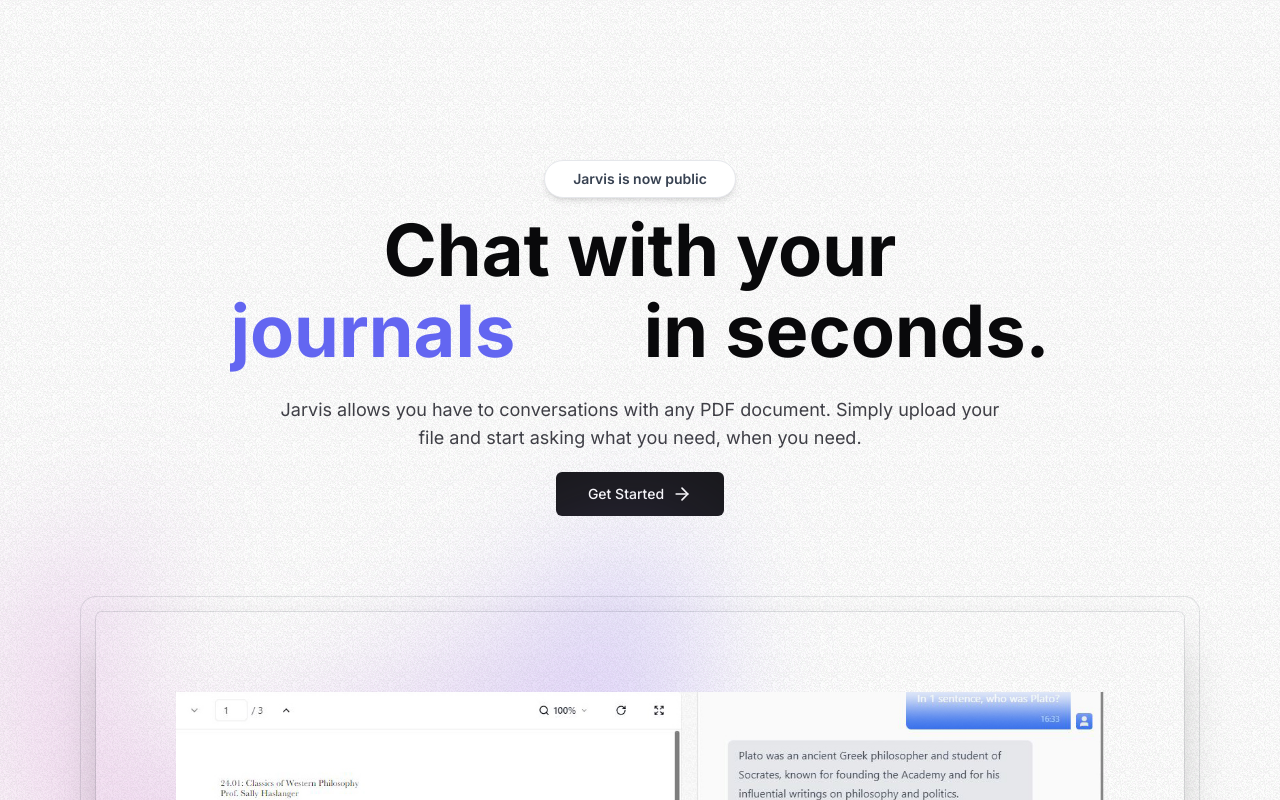
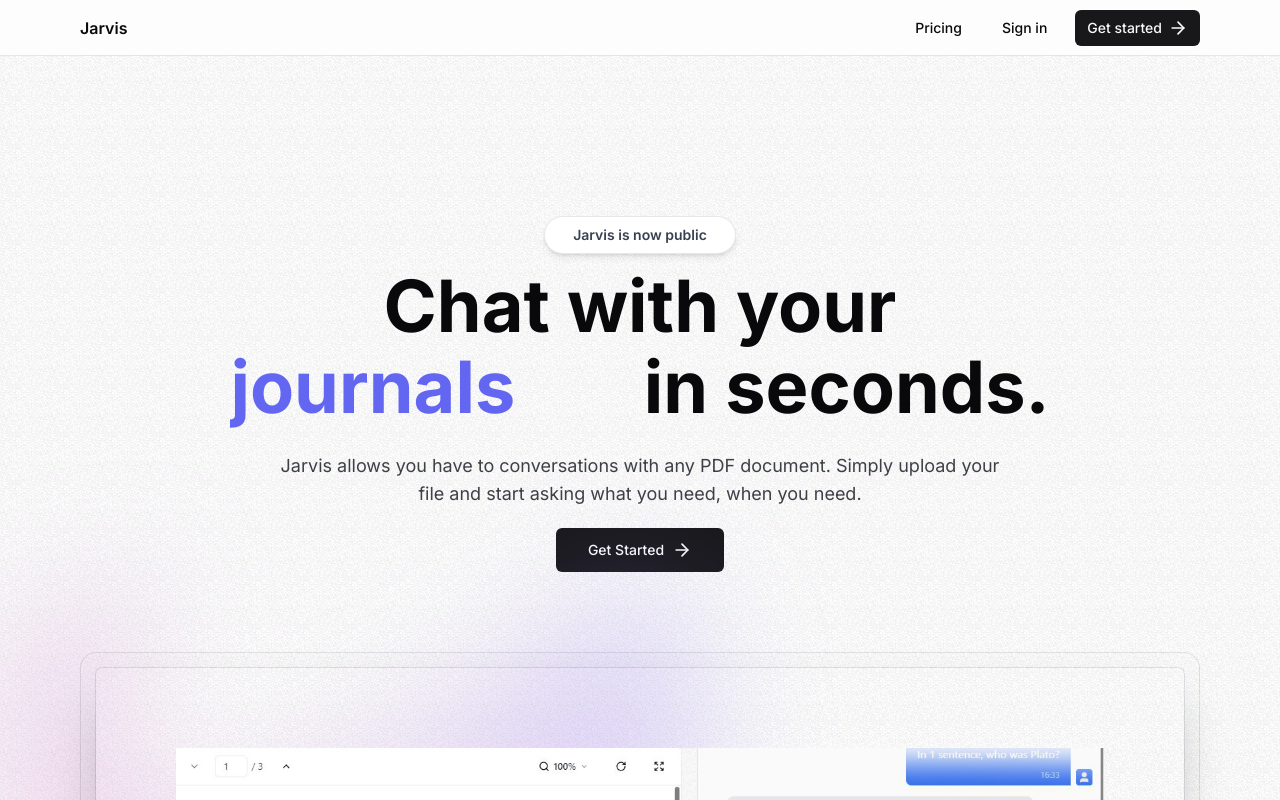
Before and after one commit to duonghao/jarvis, a Next.js app: page / in a window 1280 px wide. Shown: the top 800 px of the page. Built offline with nearby package versions, Linux system fonts and the light colour scheme.

Commit message:
Added navbar and kinde auth

```diff
--- a/package.json
+++ b/package.json
@@ -9,6 +9,7 @@
     "lint": "next lint"
   },
   "dependencies": {
+    "@kinde-oss/kinde-auth-nextjs": "^2.0.7",
     "@radix-ui/react-slot": "^1.0.2",
     "@tailwindcss/typography": "^0.5.10",
     "class-variance-authority": "^0.7.0",
--- /dev/null
+++ b/src/app/api/auth/[kindeAuth]/route.ts
@@ -0,0 +1,7 @@
+import { handleAuth } from '@kinde-oss/kinde-auth-nextjs/server';
+import { NextRequest } from 'next/server';
+
+export async function GET(request: NextRequest, { params }: any) {
+  const endpoint = params.kindeAuth;
+  return handleAuth(request, endpoint);
+}
--- a/src/app/layout.tsx
+++ b/src/app/layout.tsx
@@ -2,6 +2,7 @@
 import { Inter } from 'next/font/google';
 import './globals.css';
 import { cn } from '@/lib/utils';
+import Navbar from '@/components/Navbar';
 
 const inter = Inter({ subsets: ['latin'] });
 
@@ -23,6 +24,7 @@
           inter.className
         )}
       >
+        <Navbar />
         {children}
       </body>
     </html>
--- a/src/components/MaxWidthWrapper.tsx
+++ b/src/components/MaxWidthWrapper.tsx
@@ -5,7 +5,7 @@
   className,
   children,
 }: {
-  className: string;
+  className?: string;
   children: ReactNode;
 }) {
   return (
--- /dev/null
+++ b/src/components/Navbar.tsx
@@ -0,0 +1,46 @@
+import React from 'react';
+import MaxWidthWrapper from './MaxWidthWrapper';
+import Link from 'next/link';
+import { buttonVariants } from './ui/button';
+import { LoginLink, RegisterLink } from '@kinde-oss/kinde-auth-nextjs/server';
+import { ArrowRight } from 'lucide-react';
+
+export default function Navbar() {
+  return (
+    <nav className="sticky h-14 inset-x-0 top-0 z-30 w-full border-b border-gray-200 bg-white/75 backdrop-blur-lg transition-all">
+      <MaxWidthWrapper>
+        <div className="flex h-14 items-center justify-between border-b border-zinc-200">
+          <Link href="\" className="flex z-40 font-semibold">
+            Jarvis
+          </Link>
+          <div className="hidden items-center space-x-4 sm:flex">
+            <Link
+              href="/pricing"
+              className={buttonVariants({
+                variant: 'ghost',
+                size: 'sm',
+              })}
+            >
+              Pricing
+            </Link>
+            <LoginLink
+              className={buttonVariants({
+                variant: 'ghost',
+                size: 'sm',
+              })}
+            >
+              Sign in
+            </LoginLink>
+            <RegisterLink
+              className={buttonVariants({
+                size: 'sm',
+              })}
+            >
+              Get started <ArrowRight className="ml-1.5 h-5 w-5"></ArrowRight>
+            </RegisterLink>
+          </div>
+        </div>
+      </MaxWidthWrapper>
+    </nav>
+  );
+}
```
Also changed, not shown: 2 other files (tests, documents, lock files or other folders).
